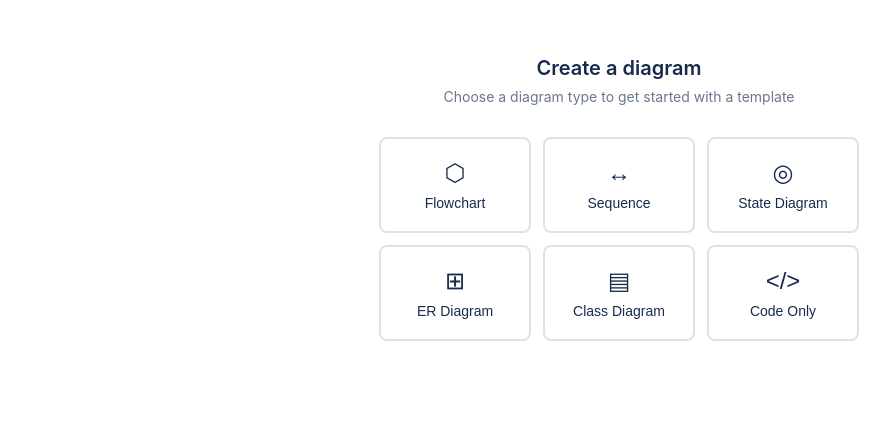
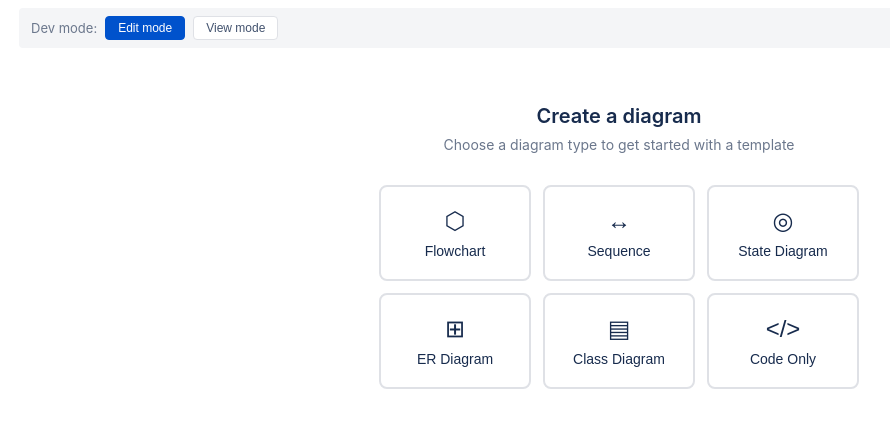
Before and after one commit to didrikpa/mermaid-flow, a React (Vite) app in the folder src/frontend/: page / in a window 1280 px wide. Shown: the top 428 px of the page, without its empty margins (21-911 px from the left). Built offline with nearby package versions, Linux system fonts and the light colour scheme.

Commit message:
Add edit/view mode toggle for local development
Show a toggle bar in dev mode to switch between edit and view modes,
allowing developers to preview the read-only rendered diagram locally
without deploying to Confluence. The toggle only appears when running
outside Forge.

```diff
--- a/src/frontend/src/App.tsx
+++ b/src/frontend/src/App.tsx
@@ -18,6 +18,7 @@ function useForgeContext() {
 
 const App: React.FC = () => {
   const context = useForgeContext();
+  const [isEditing, setIsEditing] = useState(true);
 
   if (!context) {
     return (
@@ -33,9 +34,57 @@ const App: React.FC = () => {
     );
   }
 
+  // In Forge, editing state comes from context. In dev mode, show a toggle.
+  const devMode = context.localId === 'dev-local-1';
+
   return (
     <div style={{ maxWidth: 1200, margin: '0 auto', padding: '8px 0' }}>
-      <MacroShell localId={context.localId} isEditing={context.isEditing} />
+      {devMode && (
+        <div style={{
+          display: 'flex',
+          alignItems: 'center',
+          gap: 8,
+          padding: '8px 12px',
+          marginBottom: 8,
+          background: '#f4f5f7',
+          borderRadius: 4,
+          fontSize: 13,
+          color: '#6b778c',
+        }}>
+          <span>Dev mode:</span>
+          <button
+            onClick={() => setIsEditing(true)}
+            style={{
+              padding: '4px 12px',
+              fontSize: 12,
+              fontWeight: 500,
+              background: isEditing ? '#0052cc' : '#fff',
+              color: isEditing ? '#fff' : '#42526e',
+              border: '1px solid ' + (isEditing ? '#0052cc' : '#dfe1e6'),
+              borderRadius: 4,
+              cursor: 'pointer',
+            }}
+          >
+            Edit mode
+          </button>
+          <button
+            onClick={() => setIsEditing(false)}
+            style={{
+              padding: '4px 12px',
+              fontSize: 12,
+              fontWeight: 500,
+              background: !isEditing ? '#0052cc' : '#fff',
+              color: !isEditing ? '#fff' : '#42526e',
+              border: '1px solid ' + (!isEditing ? '#0052cc' : '#dfe1e6'),
+              borderRadius: 4,
+              cursor: 'pointer',
+            }}
+          >
+            View mode
+          </button>
+        </div>
+      )}
+      <MacroShell localId={context.localId} isEditing={devMode ? isEditing : context.isEditing} />
     </div>
   );
 };
```
